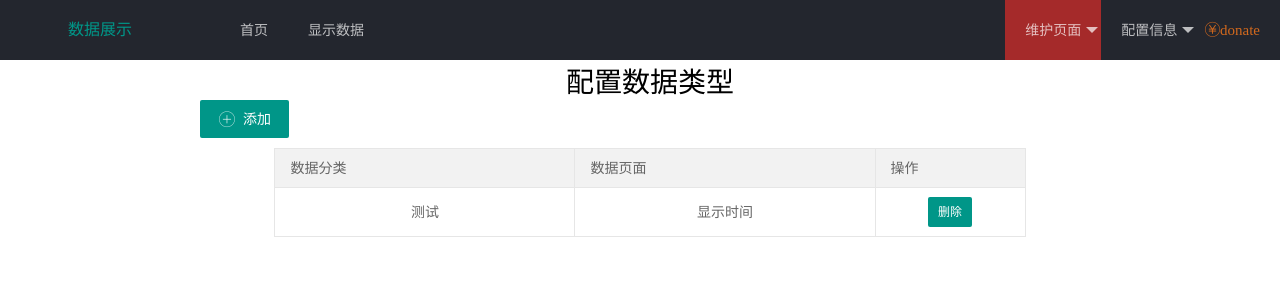
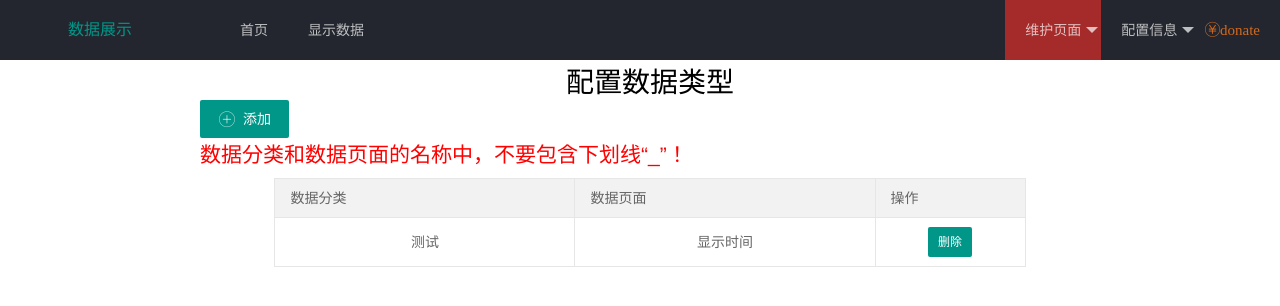
Before and after one commit to gene-coder/showdata, a Flask app: page /showdata/add_tree in a window 1280 px wide. Shown: the top 306 px of the page. Run offline with Flask 2, Linux system fonts and the light colour scheme.

Commit message:
add promet

```diff
--- a/app/templates/showdata/add_tree.html
+++ b/app/templates/showdata/add_tree.html
@@ -8,6 +8,7 @@
       <button id="add" type="button" class="layui-btn">
         <i class="layui-icon">&#xe608;</i> 添加
       </button>
+      <h2 style="color:red;">数据分类和数据页面的名称中，不要包含下划线“_”！</h2>
       <div style="text-align: center;">
         <div class="layui-inline">
           <table class="layui-table">
```
